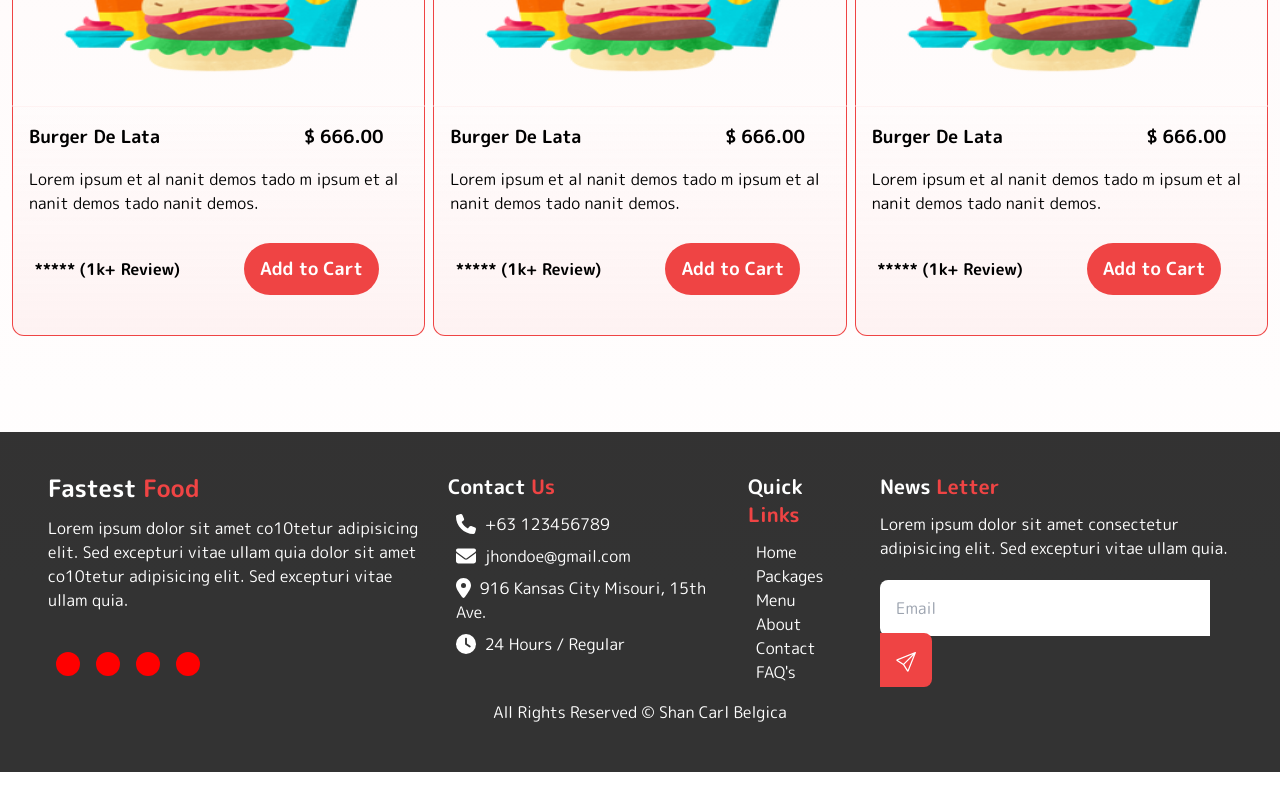
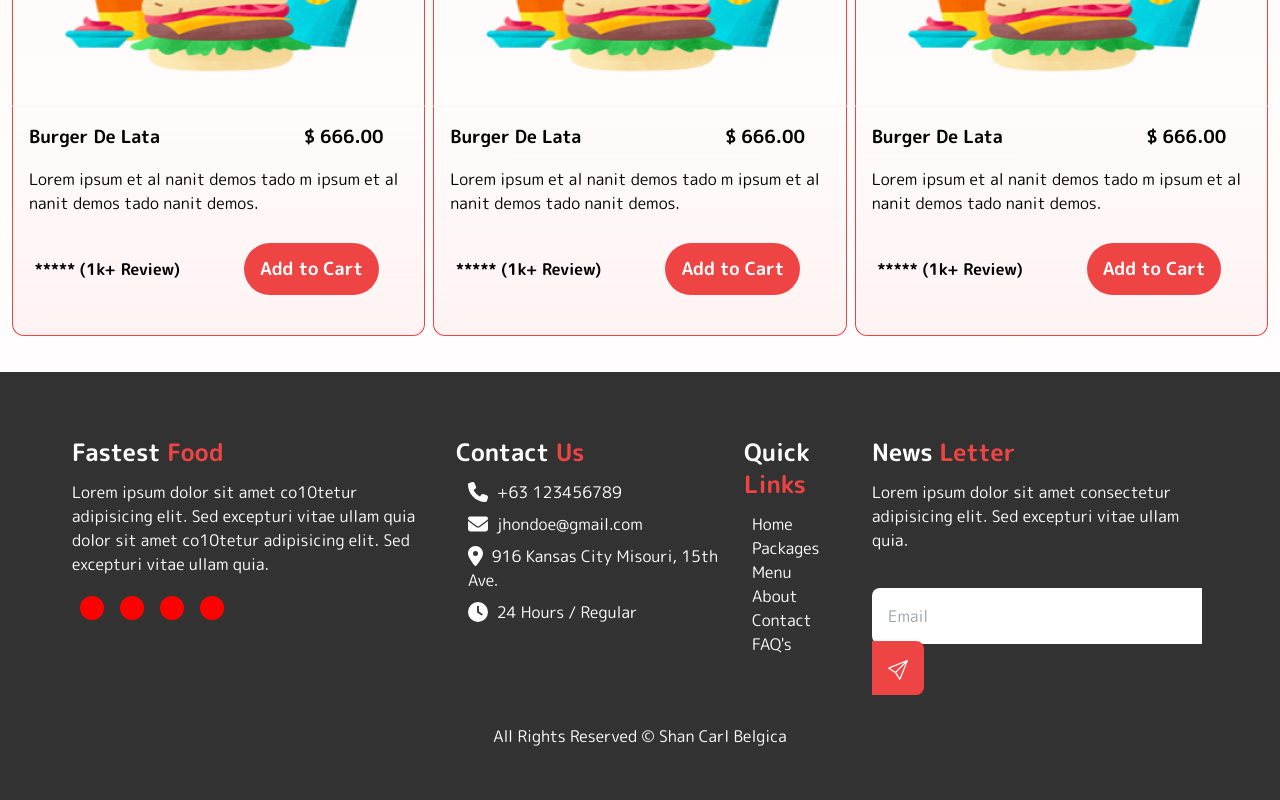
Before and after one commit to dickheadph/fexpress, a React (Create React App) app: page / in a window 1280 px wide. Shown: the part 4690-5490 px from the top of the page. Before the commit the page ends 5462 px from the top, so only its background shows below. Built offline with nearby package versions, Linux system fonts and the light colour scheme.

Commit message:
Update Footer.jsx

```diff
--- a/src/Components/Footer.jsx
+++ b/src/Components/Footer.jsx
@@ -10,19 +10,18 @@ import {
 
 function Footer() {
   return (
-    <div>
-      <div className="max-w-screen bg-black/80 mt-20 p-10">
-        <div className="flex flex-wrap text-white font-medium">
-          <div className="lg:w-4/12 w-2/4  lg:px-2">
-            <h1 className="text-white text-2xl font-semibold mb-3">
+    <div className="w-screen bg-black/80 lg:p-10 mt-5">
+      <div className="flex flex-wrap text-white p-6">
+        <div className="lg:w-4/12 w-2/4 lg:px-2">
+          <h1 className="text-white lg:text-2xl text-lg font-semibold mb-3">
             Fastest<span className="text-red-500"> Food</span>
           </h1>
-            <p className="font-medium">
-              Lorem ipsum dolor sit amet co10tetur adipisicing elit. Sed
-              excepturi vitae ullam quia dolor sit amet co10tetur adipisicing
-              elit. Sed excepturi vitae ullam quia.
+          <p className="lg:text-base text-sm">
+            Lorem ipsum dolor sit amet co10tetur adipisicing elit. Sed excepturi
+            vitae ullam quia dolor sit amet co10tetur adipisicing elit. Sed
+            excepturi vitae ullam quia.
           </p>
-            <div className="flex mt-10">
+          <div className="flex my-5">
             <FontAwesomeIcon
               icon={faCircle}
               size="xl"
@@ -50,10 +49,10 @@ function Footer() {
           </div>
         </div>
         <div className="lg:w-3/12 w-2/4 lg:px-2">
-            <h1 className="text-white text-xl font-semibold mb-3">
+          <h1 className="text-white lg:text-2xl text-lg font-semibold mb-3">
             Contact<span className="text-red-500"> Us</span>
           </h1>
-            <ul className="m-2 text-base">
+          <ul className="ml-3 lg:text-base text-sm">
             <a href="@">
               <li className="my-2">
                 <FontAwesomeIcon icon={faPhone} size="lg" />
@@ -81,10 +80,10 @@ function Footer() {
           </ul>
         </div>
         <div className="lg:w-1/12 w-2/4 lg:px-2">
-            <h1 className="text-white text-xl font-semibold mb-3">
+          <h1 className="text-white lg:text-2xl text-lg font-semibold mb-3">
             Quick<span className="text-red-500"> Links</span>
           </h1>
-            <ul className="m-2">
+          <ul className="m-2 lg:text-base text-sm">
             <a href="@">
               <li>Home</li>
             </a>
@@ -106,12 +105,14 @@ function Footer() {
           </ul>
         </div>
         <div className="lg:w-4/12 w-2/4 lg:pl-10">
-            <h1 className="text-white text-xl font-semibold mb-3">
+          <h1 className="text-white lg:text-2xl text-lg font-semibold mb-3">
             News<span className="text-red-500"> Letter</span>
           </h1>
+          <p className="lg:text-base text-sm mb-6">
             Lorem ipsum dolor sit amet consectetur adipisicing elit. Sed
             excepturi vitae ullam quia.
-            <div className="pr-3 my-2">
+          </p>
+          <div className="lg:block hidden pr-3 my-2">
             <input
               className="py-4 px-4 my-3 rounded-l-lg text-zinc-800 outline-none hover:bg-slate-100"
               placeholder="Email"
@@ -137,10 +138,9 @@ function Footer() {
           </div>
         </div>
       </div>
-        <p className="text-center py-2 text-white text-base font-medium">
+      <p className="text-center text-white lg:text-base my-3">
         All Rights Reserved &copy; Shan Carl Belgica
       </p>
-      </div>
     </div>
   );
 }
```
Lines whose indentation alone changed are shown as unchanged.
